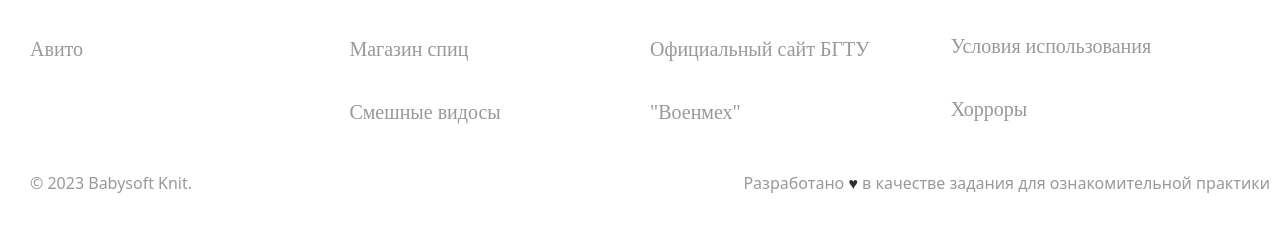
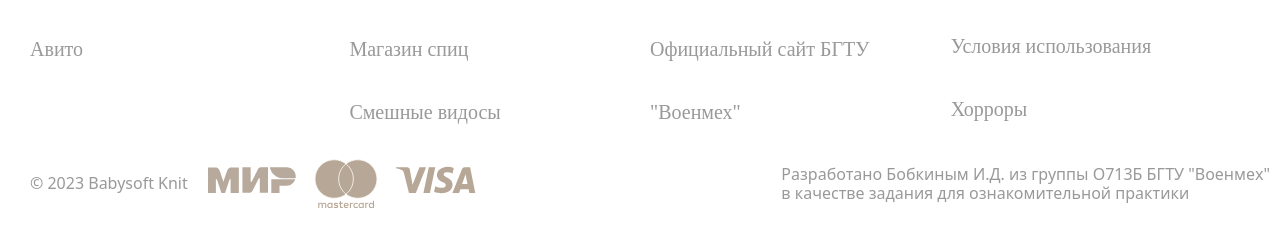
Before and after one commit to IlyaBobkin/BabysoftKnitShop, a website built with Parcel: page feedback.html in a window 1280 px wide. Shown: the part 634-863 px from the top of the page. Built offline with nearby package versions, Linux system fonts and the light colour scheme; a script that the page names is missing; a web font is replaced by a local one.

Commit message:
footer refactor

```diff
--- a/feedback.html
+++ b/feedback.html
@@ -24,7 +24,7 @@
 
 </head>
 
-<body background="img/fon3.jpg" >
+<body background="img/fon3.jpg" style="background-size: cover;">
 
 <header>
         <span style="display: inline-flex; align-items: center">
@@ -141,11 +141,13 @@
     </ul>
 
     <div class="legal">
-        <p>&copy; 2023 Babysoft Knit.</p>
+        <p>&copy; 2023 Babysoft Knit</p>
+        <img src="img/bank_cards.svg" style="margin-left: 20px">
 
         <div class="legal__links">
-            <span>Разработано <span class="heart">♥</span> в качестве задания для ознакомительной практики</span>
+            <span>Разработано Бобкиным И.Д. из группы О713Б БГТУ "Военмех" <br> в качестве задания для ознакомительной практики</span>
         </div>
     </div>
+
 </footer>
 </html>
```
Also changed, not shown: info.html (+4 -2 lines).
